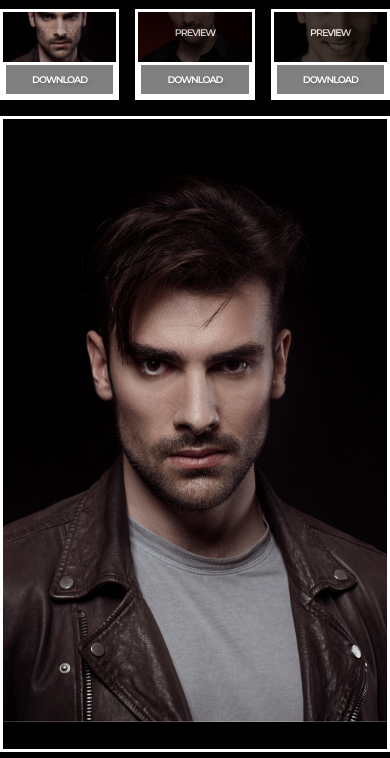
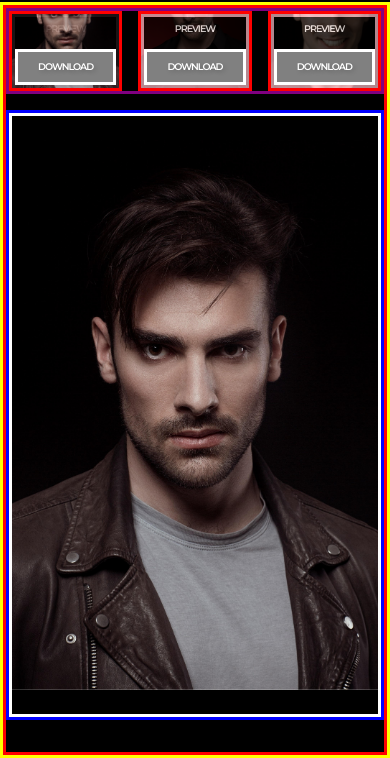
Before and after one commit to jffry93/actor-portfolio, a website: page src/headshot.html in a window 390 px wide. Shown: the part 86-844 px from the top of the page. Drawn offline with nearby package versions, Linux system fonts and the light colour scheme.

Commit message:
added a function that resizes height based on browser viewport

```diff
--- a/sass/_headshot.scss
+++ b/sass/_headshot.scss
@@ -1,21 +1,21 @@
 .headshot-section {
   position: relative;
   top: 5rem;
-  height: calc(100vh - 5rem);
-  // border: yellow 3px solid;
+  height: calc((var(--vh, 1vh) * 100) - 5rem);
+  border: yellow 3px solid;
   width: 100%;
+  max-width: 1400px;
+  margin: auto;
+  min-height: 450px;
 }
 .headshot-container {
   display: flex;
   gap: 1rem;
   justify-content: center;
-
+  width: 100%;
   height: 100%;
-  width: 100%;
-  max-width: 1400px;
   padding: 0 6rem;
-  margin: auto;
-  // border: red 3px solid;
+  border: red 3px solid;
   .small-img-container {
     position: relative;
     display: flex;
@@ -28,7 +28,7 @@
     // -ms-animation: fadeinsmall 0.7s ease; /* Internet Explorer */
     // -o-animation: fadeinsmall 0.7s ease; /* Opera < 12.1 */
     animation: fadeinsmall 1s ease;
-    // border: purple 3px solid;
+    border: purple 3px solid;
     .small-img-border {
       //ANIMATION
       -webkit-animation: fadeinsmall 1.6s ease; /* Safari, Chrome and Opera > 12.1 */
@@ -38,7 +38,7 @@
       animation: fadeinsmall 1.6s ease;
       //max-height: calc((100vh - 5rem) / 3);
       overflow: hidden;
-      border: white 3px solid;
+      border: red 3px solid;
       position: relative;
       height: 9rem;
       &:hover {
@@ -51,7 +51,7 @@
         flex-direction: column;
         justify-content: center;
         height: 100%;
-        //border: 3px solid pink;
+        border: 3px solid pink;
         .view-headshot-button,
         .download-headshot-button {
           display: flex;
@@ -114,7 +114,8 @@
     }
   }
   .main-img-container {
-    margin-bottom: 1rem;
+    max-height: 100%;
+    border: blue 3px solid;
     //ANIMATION
     -webkit-animation: fadeinlarge 1.3s ease; /* Safari, Chrome and Opera > 12.1 */
     -moz-animation: fadeinlarge 1.3s ease; /* Firefox < 16 */
--- a/sass/_home-headshot.scss
+++ b/sass/_home-headshot.scss
@@ -12,7 +12,7 @@
   overflow-x: hidden;
   scroll-snap-type: y mandatory;
   /* Set a specific height */
-  height: calc(100vh - 5rem);
+  height: calc((var(--vh, 1vh) * 100) - 5rem);
   /* Create the parallax scrolling effect */
   background-attachment: fixed;
   background-position: center;
@@ -29,7 +29,7 @@
   }
 }
 .intro-content {
-  min-height: calc(100vh - 5rem);
+  min-height: 100%;
   display: flex;
   flex-direction: column;
   align-items: center;
@@ -48,7 +48,7 @@
   scroll-snap-stop: always;
   width: 100%;
   position: relative;
-  height: calc(100vh - 5rem);
+  height: calc((var(--vh, 1vh) * 100) - 5rem);
   display: flex;
   justify-content: center;
   align-items: center;
@@ -210,7 +210,7 @@
     justify-content: center;
     row-gap: 0.5rem;
     transform: translate(0%, 0%);
-    border: 3px solid yellow;
+    // border: 3px solid yellow;
     .training-title {
       opacity: 0;
     }
--- a/sass/_home-reel.scss
+++ b/sass/_home-reel.scss
@@ -2,7 +2,7 @@
   scroll-snap-align: center;
   position: relative;
   top: 5rem;
-  height: calc(100vh - 5rem);
+  height: calc((var(--vh, 1vh) * 100) - 5rem);
   min-height: 400px;
   background: $primary-color;
   // border: 3px solid green;
@@ -66,7 +66,7 @@
       -o-animation: fadeinsmall 1s ease; /* Opera < 12.1 */
       animation: fadeinsmall 1s ease;
       a {
-        // border: 3px solid white;
+        border: 3px solid white;
         padding: 0.5rem 3rem;
         font-size: clamp(0.5rem, 5vw, 0.8rem);
         text-transform: uppercase;
--- a/sass/_home-resume.scss
+++ b/sass/_home-resume.scss
@@ -2,7 +2,7 @@
   min-height: 400px;
   position: relative;
   top: 5rem;
-  height: calc(100vh - 5rem);
+  height: calc((var(--vh, 1vh) * 100) - 5rem);
   width: 100%;
   background: url('../img/jeshoots-com-pUAM5hPaCRI-unsplash.jpg');
   background-attachment: fixed;
--- a/sass/_mobile.scss
+++ b/sass/_mobile.scss
@@ -38,26 +38,35 @@
   //HEADSHOT PAGE
   .headshot-section {
     top: 7rem !important;
-    height: calc(100vh - 7rem) !important;
+    height: calc((var(--vh, 1vh) * 100) - 7rem) !important;
+  }
+  .small-img-container {
+    height: 100%;
+  }
+  .main-img-container {
+    // height: 100% !important;
+    .large-img {
+      height: 100%;
+    }
   }
   //HOMEPAGE
   .intro-container {
     top: 7rem !important;
-    height: calc(100vh - 7rem) !important;
+    height: calc((var(--vh, 1vh) * 100) - 7rem) !important;
   }
   .intro-content {
     padding: 0 6rem !important;
   }
   .spacing {
-    height: calc(100vh - 7rem) !important;
+    height: calc((var(--vh, 1vh) * 100) - 7rem) !important;
   }
   .reel-container {
     top: 7rem !important;
-    height: calc(100vh - 7rem) !important;
+    height: calc((var(--vh, 1vh) * 100) - 7rem) !important;
   }
   .resume-container {
     top: 7rem !important;
-    height: calc(100vh - 7rem) !important;
+    height: calc((var(--vh, 1vh) * 100) - 7rem) !important;
   }
   footer {
     top: 7rem !important;
@@ -80,34 +89,40 @@
   }
 }
 @media (max-width: 859.98px) {
-  //HEADSHOT PAGE LAYOUT CHANGE
-  .headshot-section {
-    .headshot-container {
-      display: flex;
-      flex-direction: column;
-      justify-content: center;
-      padding: 0 3rem;
-      height: 100%;
-      .small-img-container {
-        // height: 100px;
-        display: flex;
-        flex-direction: row;
-        overflow: hidden;
-        .small-img-border {
-          flex: 1;
-          height: unset;
-          .view-headshot-button {
-            padding: 1rem;
-          }
-        }
-      }
-      .main-img-container {
-        height: calc(100vh - 15rem);
-        width: 100%;
-        margin-bottom: 0;
-      }
-    }
-  }
+  //   //HEADSHOT PAGE LAYOUT CHANGE
+
+  //   .headshot-section {
+  //     .headshot-container {
+  //       display: flex;
+  //       flex-direction: column;
+  //       justify-content: center;
+  //       padding: 0 3rem;
+  //       height: 100%;
+
+  //       .small-img-container {
+  //         // height: 100px;
+  //         display: flex;
+  //         flex-direction: row;
+  //         height: unset !important;
+  //         overflow: hidden;
+  //         .small-img-border {
+  //           flex: 1;
+  //           height: unset;
+  //           .view-headshot-button {
+  //             padding: 1rem;
+  //           }
+  //         }
+  //       }
+  //       .main-img-container {
+  //         height: calc((var(--vh, 1vh) * 100) - 15rem) !important;
+  //         .large-img {
+  //           height: calc((var(--vh, 1vh) * 100) - 15rem) !important;
+  //           width: 100%;
+  //           margin-bottom: 0;
+  //         }
+  //       }
+  //     }
+  //   }
 }
 @media (max-width: 799.98px) {
   .menu {
@@ -123,6 +138,34 @@
   }
   .footer-content {
     padding: 3rem 3rem 6rem !important;
+  }
+
+  //HEADSHOT PAGE
+  .headshot-container {
+    justify-content: unset !important;
+    flex-direction: column !important;
+    .small-img-container {
+      flex-direction: row !important;
+      height: unset !important;
+      .small-img-border {
+        flex: 1;
+        height: 5rem !important;
+      }
+    }
+    .main-img-container {
+      // height: 100%;
+      border: blue 3px solid;
+      //ANIMATION
+      -webkit-animation: fadeinlarge 1.3s ease; /* Safari, Chrome and Opera > 12.1 */
+      -moz-animation: fadeinlarge 1.3s ease; /* Firefox < 16 */
+      -ms-animation: fadeinlarge 1.3s ease; /* Internet Explorer */
+      -o-animation: fadeinlarge 1.3s ease; /* Opera < 12.1 */
+      animation: fadeinlarge 1.3s ease;
+      .large-img {
+        height: calc((var(--vh, 1vh) * 100) - 15rem) !important;
+        max-height: calc((var(--vh, 1vh) * 100) - 15rem) !important;
+      }
+    }
   }
 }
 //tablet
@@ -146,31 +189,30 @@
   //HOMEPAGE
   .intro-container {
     top: 5.5rem !important;
-    height: calc(100vh - 5.5rem) !important;
+    height: calc((var(--vh, 1vh) * 100) - 5.5rem) !important;
   }
   .intro-container {
     top: 5.5rem !important;
-    height: calc(100vh - 5.5rem) !important;
+    height: calc((var(--vh, 1vh) * 100) - 5.5rem) !important;
   }
 
   .spacing {
-    height: calc(100vh - 5.5rem) !important;
+    height: calc((var(--vh, 1vh) * 100) - 5.5rem) !important;
   }
   //HEADSHOT PAGE
   .headshot-section {
     top: 5.5rem !important;
-    height: calc(100vh - 5.5rem) !important;
+    height: calc((var(--vh, 1vh) * 100) - 5.5rem) !important;
     .headshot-container {
       .main-img-container {
-        height: calc(100vh - 13rem);
-        width: 100%;
+        width: unset !important;
         margin-bottom: 0;
       }
     }
   }
   .reel-container {
     top: 5.5rem !important;
-    height: calc(100vh - 5.5rem) !important;
+    height: calc((var(--vh, 1vh) * 100) - 5.5rem) !important;
     .reel-content {
       row-gap: 1rem !important;
       .reel-title {
@@ -183,7 +225,7 @@
   }
   .resume-container {
     top: 5.5rem !important;
-    height: calc(100vh - 5.5rem) !important;
+    height: calc((var(--vh, 1vh) * 100) - 5.5rem) !important;
     .resume-content {
       row-gap: 1rem !important;
       .resume-title {
--- a/sass/style.scss
+++ b/sass/style.scss
@@ -4,9 +4,14 @@
   padding: 0;
   box-sizing: border-box;
 }
+// html {
+//   height: -webkit-fill-available;
+// }
 
 body {
-  height: 100%;
+  //min-height: 100vh;
+  //min-height: -webkit-fill-available;
+  height: calc(var(--vh, 1vh) * 100);
   overflow-x: hidden;
   font-family: 'Montserrat', sans-serif;
   color: white;
--- a/src/headshot.html
+++ b/src/headshot.html
@@ -69,7 +69,7 @@
     </nav>
     <!-- End Navigation -->
     <div id="headshot-scroll"></div>
-    <div class="headshot-section">
+    <div class="headshot-section" onload="setDocHeight()">
       <div class="headshot-container">
         <div class="small-img-container">
           <div class="small-img-border">
@@ -290,7 +290,10 @@
     <!-- scroll trigger animation -->
 
     <!-- End Footer -->
+
     <!-- HEADSHOT LOGIC -->
+
+    </script>
     <script src="js/headshotHandler.js"></script>
     <!-- Script Source Files -->
     <!-- jQuery -->
@@ -320,7 +323,7 @@
     <!-- GSAP ScrollTrigger -->
     <script src="https://cdnjs.cloudflare.com/ajax/libs/gsap/3.9.1/gsap.min.js"></script>
     <script src="https://cdnjs.cloudflare.com/ajax/libs/gsap/3.9.1/ScrollTrigger.min.js"></script>
-
     <!-- End Script Source Files -->
+    <script src="js/viewportHeight.js"></script>
   </body>
 </html>
--- /dev/null
+++ b/src/js/viewportHeight.js
@@ -0,0 +1,18 @@
+//console.log(window.innerHeight);
+function setDocHeight() {
+  document.documentElement.style.setProperty(
+    '--vh',
+    `${window.innerHeight / 100}px`
+  );
+}
+
+window.addEventListener('resize', function () {
+  console.log('poo');
+  setDocHeight();
+});
+window.addEventListener('orientationchange', function () {
+  console.log('poop');
+  setDocHeight();
+});
+
+setDocHeight();
```
Also changed, not shown: src/index.html (+1 -0 lines), src/reel.html (+1 -0 lines), src/resume.html (+1 -0 lines), src/css/style.min.css.
